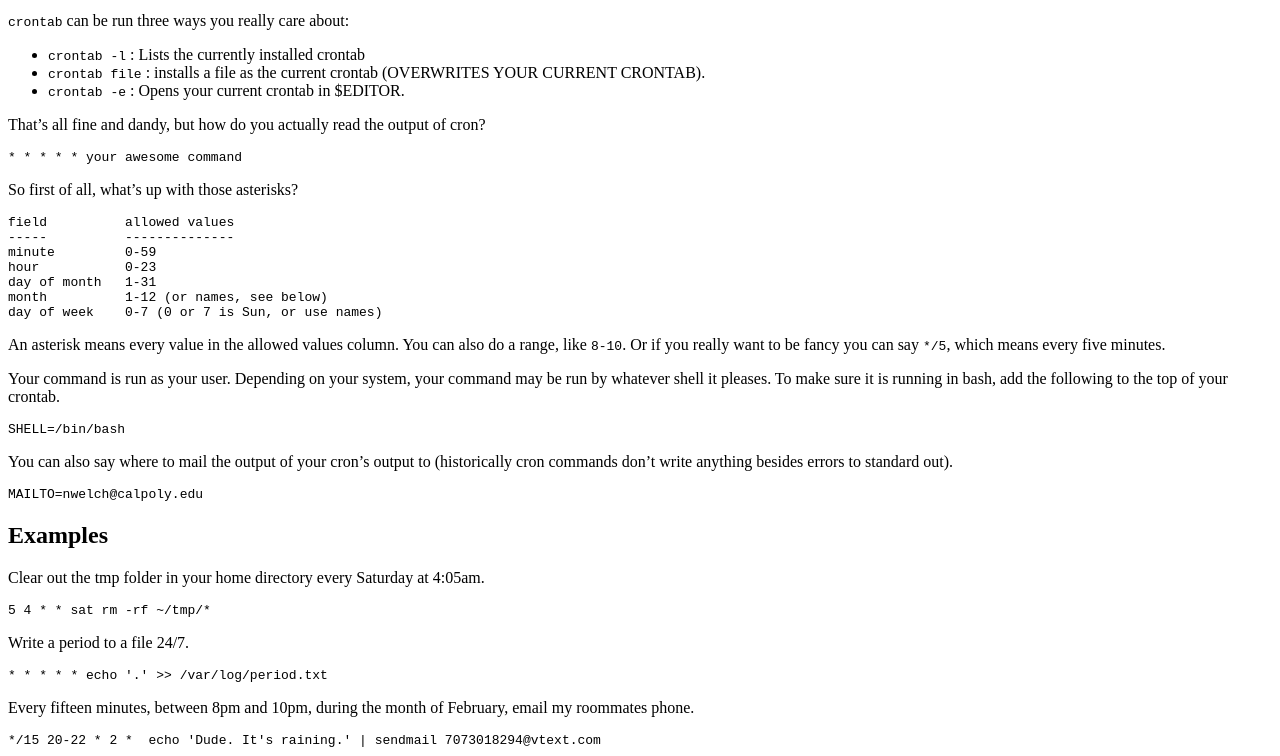
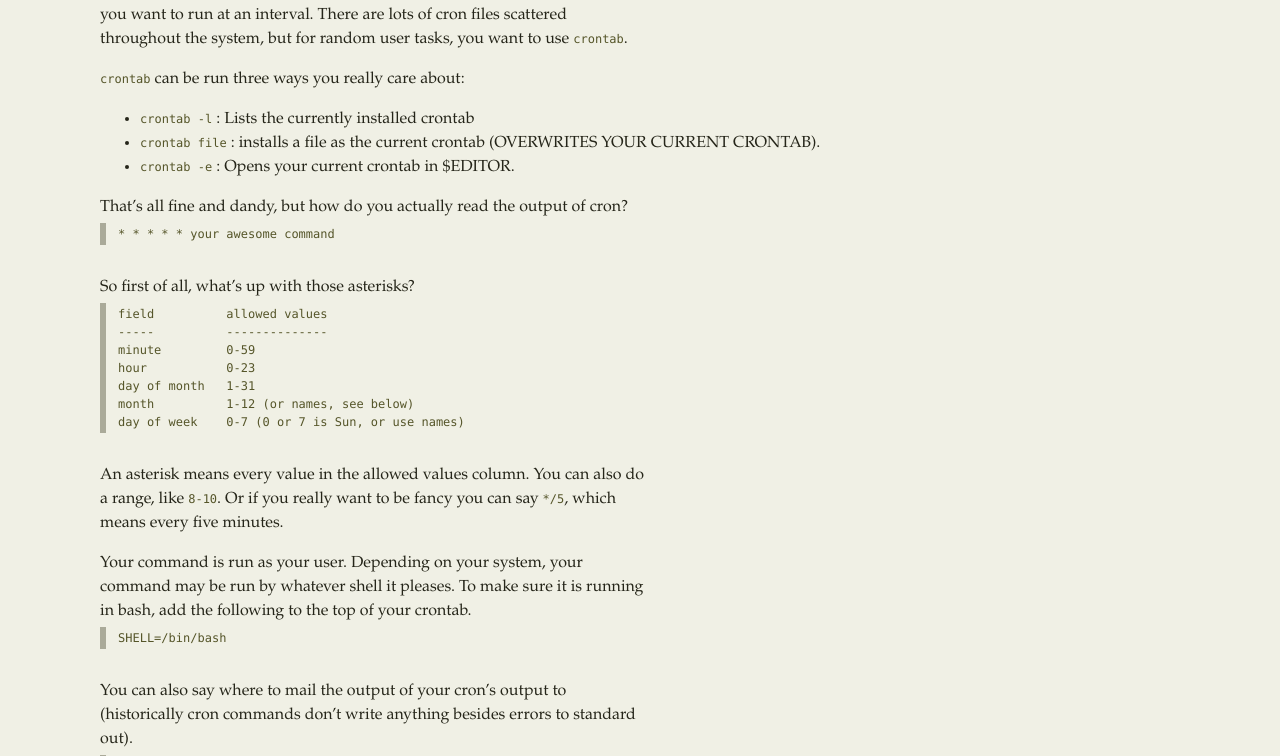
Before and after one commit to icco/talks, a plain HTML site: page cron/index.html in a window 1280 px wide. Shown: the part 106-862 px from the top of the page. Drawn offline with Linux system fonts and the light colour scheme.

Commit message:
updated css for cron talk

```diff
--- a/cron/index.html
+++ b/cron/index.html
@@ -1,6 +1,46 @@
 <html>
    <head>
       <title>Five Minute Cron</title>
+      <style>
+         body {
+            font-size: 16px;
+            line-height: 24px;
+            background: #f0f0e5;
+            color: #252519;
+            font-family: "Palatino Linotype", "Book Antiqua", Palatino, FreeSerif, serif;
+            margin-left:100px;
+            width:800px;
+         }
+         p {
+            width: 550px;
+            margin-bottom: 4px;
+         }
+         a, a:visited {
+            padding: 0 2px;
+            text-decoration: none;
+            background: #dadaba;
+            color: #252519;
+         }
+         a:active, a:hover {
+            color: #000;
+            background: #f0c095;
+         }
+         h1, h2, h3, h4, h5, h6 {
+            margin-top: 40px;
+         }
+         code, pre, tt {
+            font-family: Monaco, Consolas, "Lucida Console", monospace;
+            font-size: 12px;
+            line-height: 18px;
+            color: #555529;
+         }
+         pre {
+            font-size: 12px;
+            padding: 2px 0 2px 12px;
+            border-left: 6px solid #aaaa99;
+            margin: 0px 0 30px;
+         }
+      </style>
    </head>
    <body>
 <h1>Five Minute Cron</h1>
```
